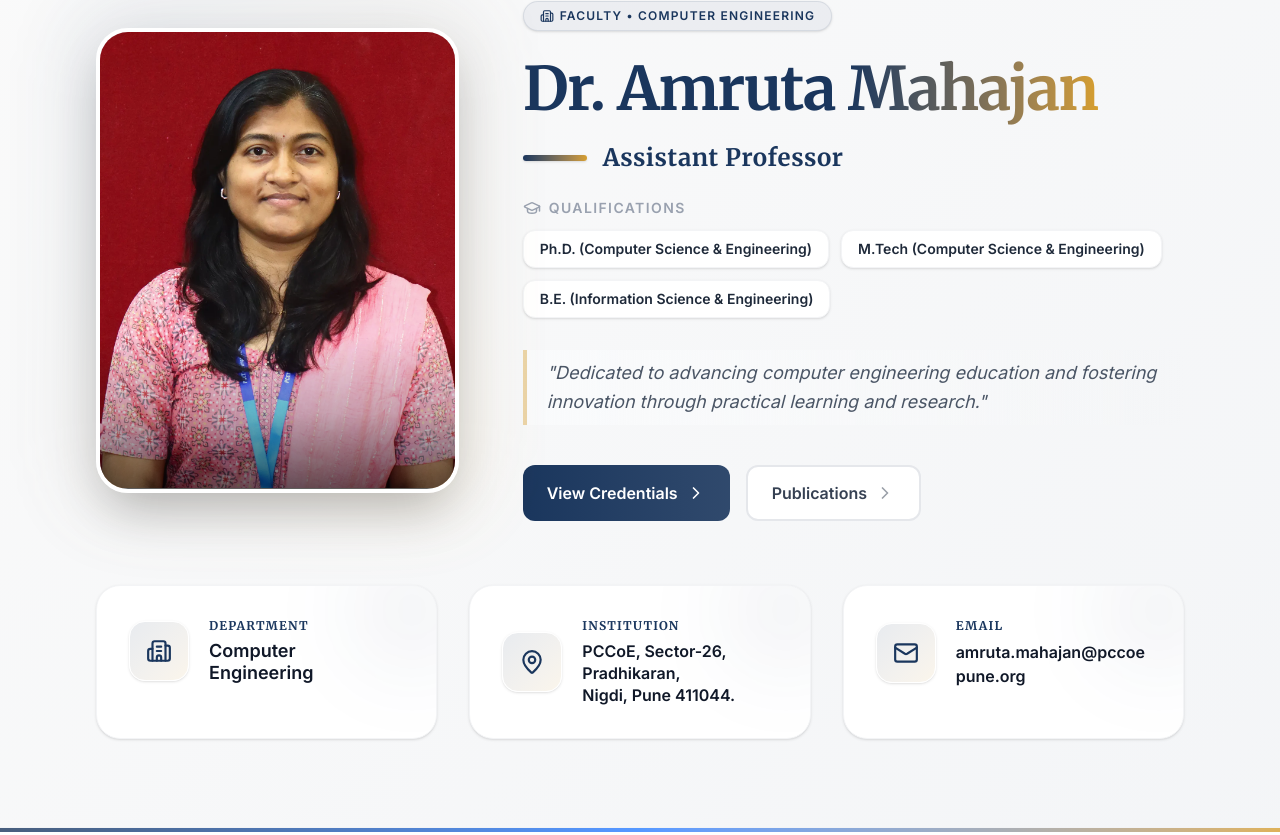
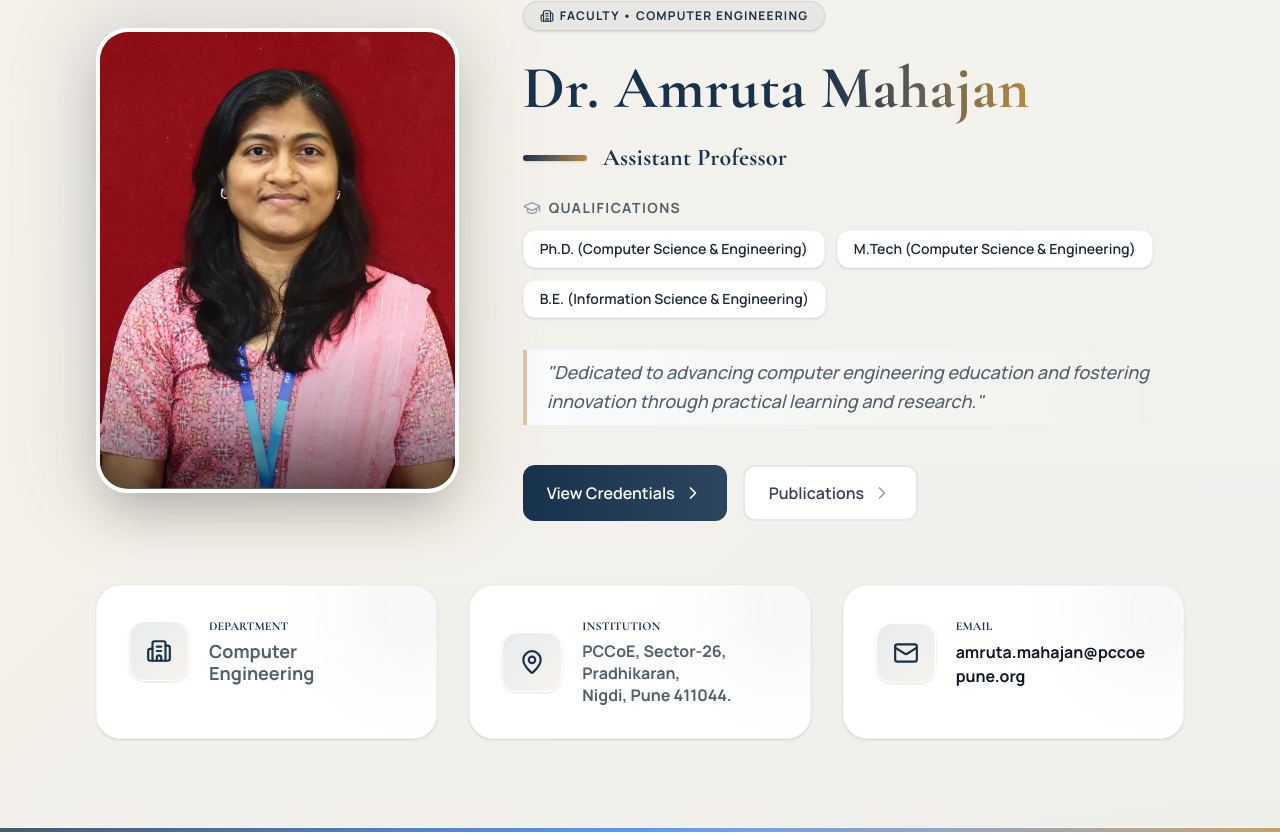
Before and after one commit to aavishkarchaudhari/Dr.-Amruta-Mahajan-Portfolio, a React (Vite) app: page / in a window 1280 px wide. Shown: the part 165-1000 px from the top of the page. Built offline with nearby package versions, Linux system fonts and the light colour scheme.

Commit message:
feat: update global styles and theme colors for improved aesthetics and consistency

```diff
--- a/src/index.css
+++ b/src/index.css
@@ -1,17 +1,21 @@
-@import url('https://fonts.googleapis.com/css2?family=Merriweather:wght@400;700&family=Inter:wght@300;400;600&display=swap');
+@import url('https://fonts.googleapis.com/css2?family=Cormorant+Garamond:wght@500;600;700&family=Manrope:wght@400;500;600;700;800&display=swap');
 
 /* Import Tailwind v4 */
 @import "tailwindcss";
 
 /* Define our professional academic theme */
 @theme {
-  --color-primary: #1A365D;   /* Deep Navy */
-  --color-secondary: #E2E8F0; /* Soft Gray */
-  --color-accent: #D69E2E;    /* Elegant Gold */
-  --color-background: #FAFAFA;/* Off-white */
+  --color-primary: #17324d;
+  --color-secondary: #d9e2ec;
+  --color-accent: #b88a3b;
+  --color-background: #f5f1e8;
+  --color-surface: #fffdf8;
+  --color-surface-strong: #f3ecdf;
+  --color-ink: #1f2937;
+  --color-muted: #52606d;
 
-  --font-serif: 'Merriweather', serif;
-  --font-sans: 'Inter', sans-serif;
+  --font-serif: 'Cormorant Garamond', serif;
+  --font-sans: 'Manrope', sans-serif;
 }
 
 /* Base global styles */
@@ -19,18 +23,59 @@ html {
   scroll-behavior: smooth;
 }
 
+html,
+body,
+#root {
+  min-height: 100%;
+}
+
 body {
   background-color: var(--color-background);
-  color: #1f2937; /* Tailwind gray-800 */
+  background-image: linear-gradient(180deg, rgba(255, 255, 255, 0.75), rgba(245, 241, 232, 0.96));
+  color: var(--color-ink);
   font-family: var(--font-sans);
   -webkit-font-smoothing: antialiased;
-  /* Prevent horizontal overflow on mobile */
   overflow-x: hidden;
 }
 
-h1, h2, h3, h4, h5, h6 {
+#root {
+  width: 100%;
+}
+
+h1,
+h2,
+h3,
+h4,
+h5,
+h6 {
   font-family: var(--font-serif);
   color: var(--color-primary);
+  letter-spacing: 0.01em;
+}
+
+p {
+  color: var(--color-muted);
+}
+
+::selection {
+  background: rgba(184, 138, 59, 0.18);
+  color: var(--color-primary);
+}
+
+.animate-fade-in {
+  animation: fade-in 700ms ease-out both;
+}
+
+@keyframes fade-in {
+  from {
+    opacity: 0;
+    transform: translateY(18px);
+  }
+
+  to {
+    opacity: 1;
+    transform: translateY(0);
+  }
 }
 
 /* Ensure all images are responsive by default */
@@ -41,7 +86,9 @@ img {
 
 /* Better tap targets on mobile */
 @media (max-width: 768px) {
-  button, a {
+
+  button,
+  a {
     -webkit-tap-highlight-color: transparent;
   }
 }
```
